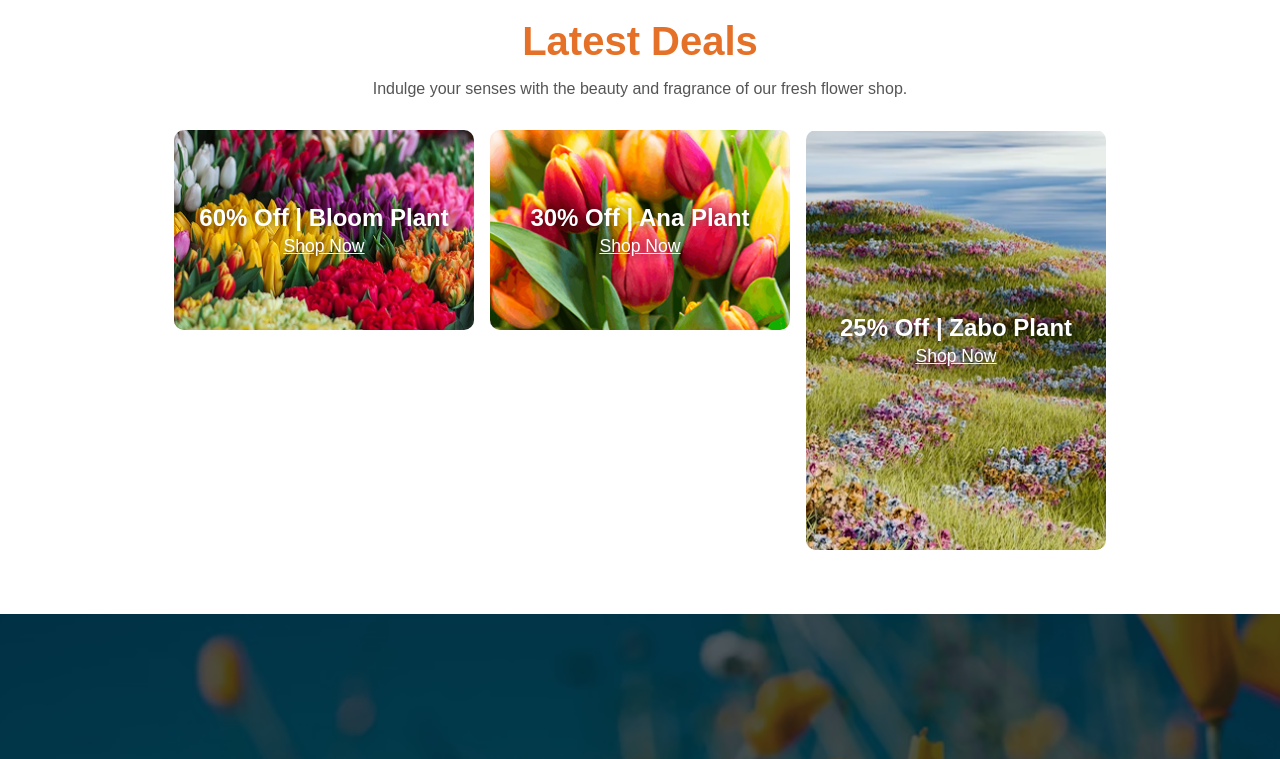
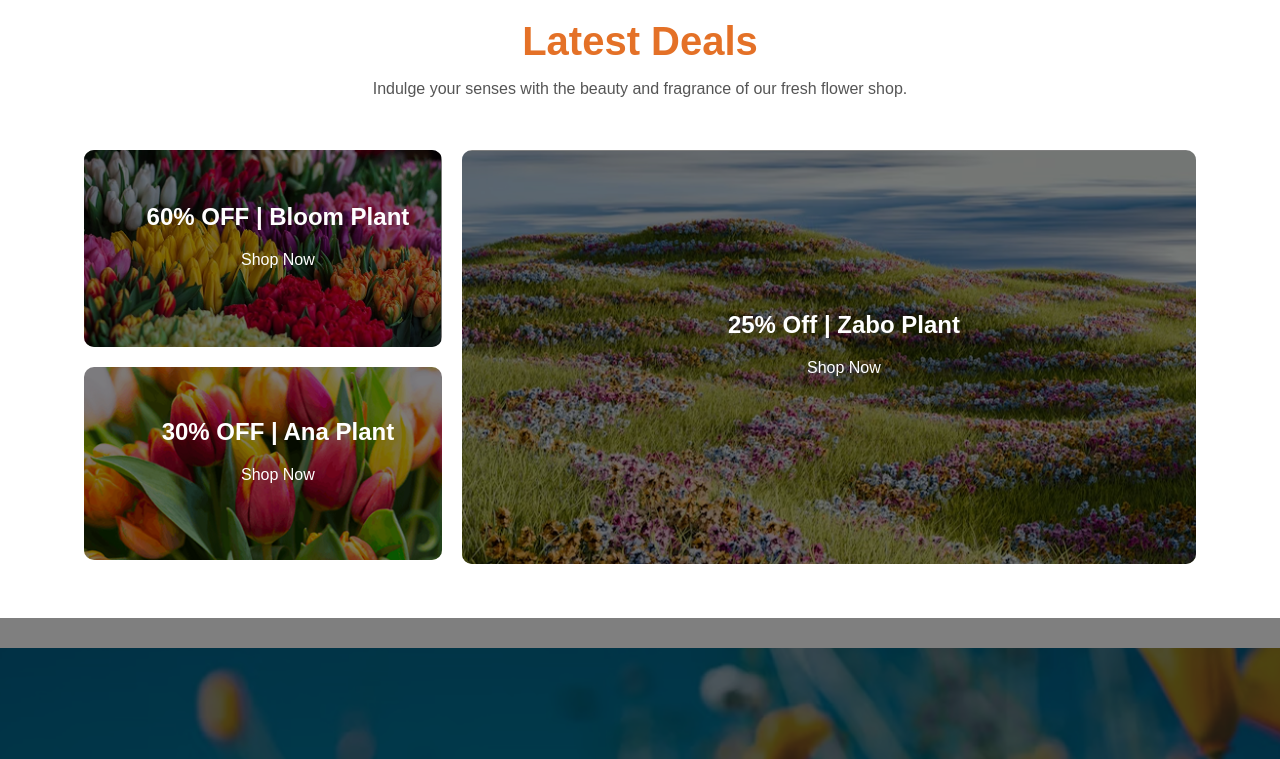
Before and after one commit to AhmetChatgami/assignment-two, a plain HTML site: page index.html in a window 1280 px wide. Shown: the part 2640-3399 px from the top of the page. Drawn offline with Linux system fonts and the light colour scheme.

Commit message:
added Latest Deals

```diff
--- a/index.html
+++ b/index.html
@@ -109,8 +109,40 @@
   <p class="promo-subtext">
     Indulge your senses with the beauty and fragrance of our fresh flower shop.
   </p>
-
-  <div class="promo-grid">
+<div class="container">
+ <div class="left-section">
+ <div class="small-card">
+ <img src="images/deal-bloom.png" alt="Bloom Plant">
+ <div class="overlay">
+ <div class="text">
+ <h2>60% OFF | Bloom Plant</h2>
+ <p>Shop Now</p>
+ </div>
+ </div>
+ </div>
+ <div class="small-card">
+ <img src="images/deal-ana.png" alt="Ana Plant">
+ <div class="overlay">
+ <div class="text">
+ <h2>30% OFF | Ana Plant</h2>
+  <p>Shop Now</p>
+ </div>
+ </div>
+ </div>
+ </div>
+ <div class="right-section">
+ <div class="large-card">
+ <img src="images/deal-zabo.png" alt="Zabo Plant">
+ <div class="overlay">
+ <div class="text">
+<h2>25% Off | Zabo Plant</h2>
+ <p>Shop Now</p>
+ </div>
+ </div>
+ </div>
+ </div>
+</div>
+   <!-- <div class="promo-grid">
     <div class="promo-card" style="background-image: url('images/deal-bloom.png');">
       <div class="promo-text">
         <h2>60% Off | Bloom Plant</h2>
@@ -131,7 +163,7 @@
         <p>Shop Now</p>
       </div>
     </div>
-  </div>
+  </div> -->
 </section>
 
 </main>
@@ -178,10 +210,29 @@
       <a href="facebook"><img src="images/icon-facebook.png" alt=""></a>
       <a href="facebook"><img src="images/icon-youtube.png" alt=""></a>
     </div>
+
+    <!-- <section class="deals">
     <div>
+      <img src="images/deal-bloom.png" alt="">
+        <h2 class="deal-bloom">60% Off | Bloom Plants</h2>
+        <p>Shop Now</p>
+        <img src="images/deal-ana.png" alt="">
+        <h2>30% Off | Ana Plant</h2>
+        <p>Shop Now</p>
 
     </div>
+    <div >
+      <img src="images/deal-zabo.png" alt="">
+      <div class="promo-title">
+      <h2 >25% Off | Zabo Plant
+      </h2>
+      <p>Shop Now</p>
+      </div>
+    </div>
+    </section> -->
   </div>
 </footer>
+
+
 </body>
 </html>
--- a/style.css
+++ b/style.css
@@ -10,12 +10,12 @@ body {
   background-color: #fff;
   color: #333;
   margin: 0 auto;
+  max-width: 100%;
 }
 
 /* Header */
 header {
   width: 100%;
-  /* border-bottom: 1px solid #e0e0e0; */
   padding: 20px 40px;
 }
 
@@ -228,7 +228,27 @@ font-size: larger;
   text-decoration: underline;
 }
 
+/* deals */
 
+.deals{
+  /* background-image: url(images/deal-bloom.png);
+  background-color:#666;
+  background-size: cover;
+  background-position: center;
+  width: 300px;
+  height: 200px;
+  text-align: center;
+  justify-items: center;
+  color: white; */
+  display: flex;
+  gap: 40px ;
+  height: 200px;
+  width: 200px;
+  align-items: center;
+}
+.deal-bloom{
+
+}
 /* subscribe section */
 /* body {
   margin: 0;
@@ -327,6 +347,68 @@ button:hover {
   align-items: center;
 }
 
+/* Lates Deals */
+.container {
+ display: flex;
+ gap: 20px;
+ padding: 20px;
+
+}
+
+
+.left-section {
+ display: flex;
+ flex-direction: column;
+ gap: 20px;
+}
+
+
+.small-card, .large-card {
+ position: relative;
+ border-radius: 10px;
+ overflow: hidden;
+
+}
+
+
+.small-card img, .large-card img {
+ display: block;
+ width: 100%;
+ height: auto;
+}
+
+
+.overlay {
+ position: absolute;
+ bottom: 0;
+ left: 0;
+ width: 100%;
+  padding: 15px;
+ text-align: center;
+}
+
+/* promo-title */
+.promo-title{
+  text-align: center;
+  align-items: center;
+}
+.text {
+ color:white;
+ text-align: center;
+ justify-content: center;
+ align-items: center;
+}
+
+@media screen (max-width: 768px) {
+  .container{
+    flex-direction: column;
+    align-items: center;
+  }
+  .left-section{
+    flex-direction: column;
+    aspect-ratio: 1 / 2;
+  }
+}
 /* Responsive adjustments */
 @media (max-width: 600px) {
   .subscribe-content h1 {
@@ -380,4 +462,3 @@ button:hover {
   /* .footer-socials {
     justify-content: center; */
   }
-}
```
Also changed, not shown: images/cart.png (added).
